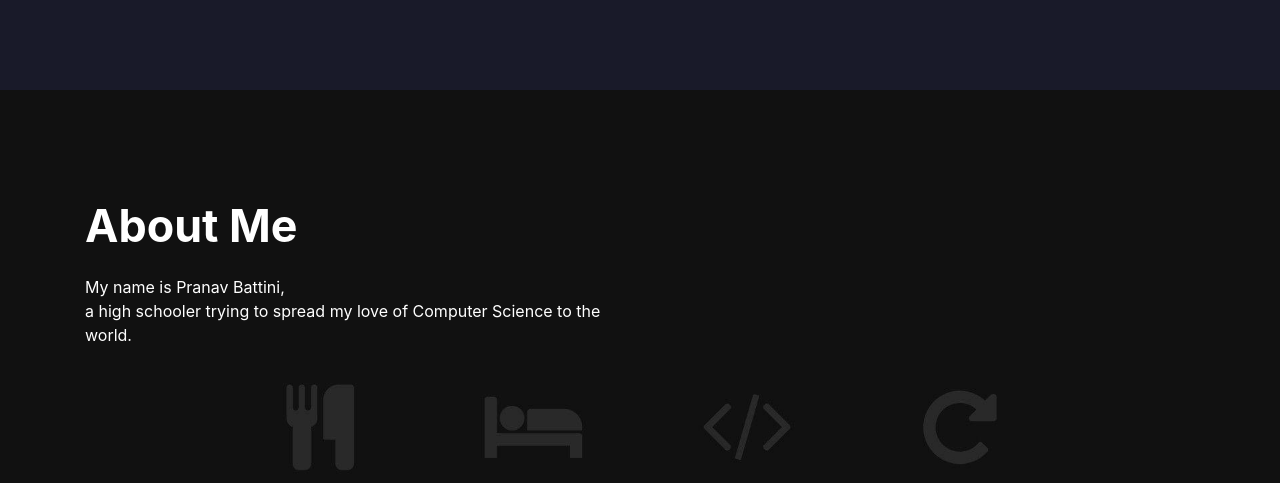
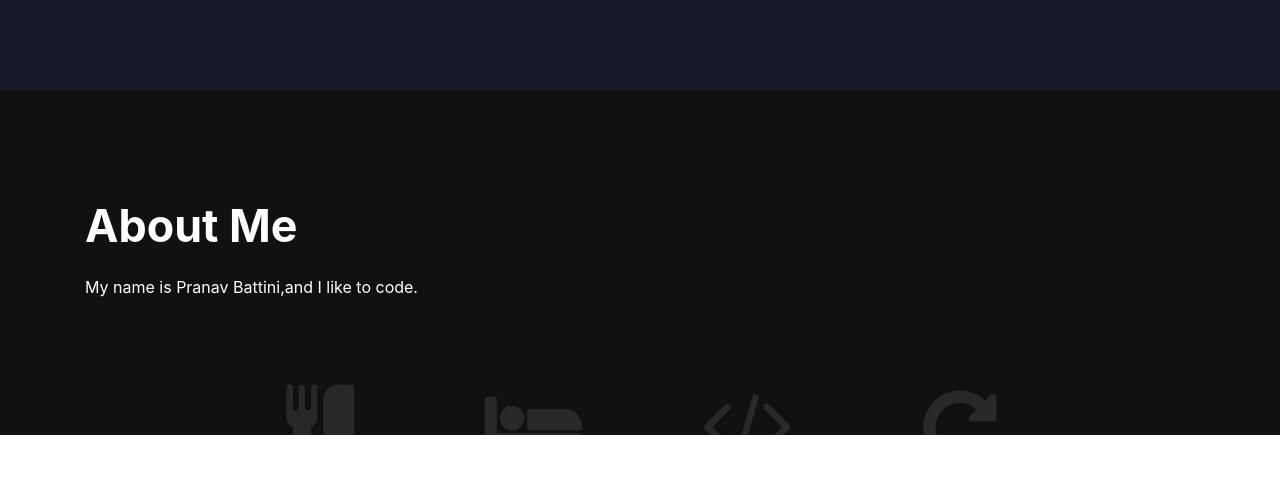
Before and after one commit to MouseTrap42/CodeX, a plain HTML site: page index.html in a window 1280 px wide. Shown: the part 2152-2635 px from the top of the page. After the commit the page ends 2587 px from the top, so only its background shows below. Drawn offline with Linux system fonts and the light colour scheme.

Commit message:
Update index.html

```diff
--- a/index.html
+++ b/index.html
@@ -101,8 +101,8 @@
                 <div class="col-md-6 text-white">
                     <h2 class="font-weight-bold">About Me</h2>
                     <p class="my-4">
-                        My name is Pranav Battini,
-                        <br> a high schooler trying to spread my love of Computer Science to the world.
+                        My name is Pranav Battini,and I like to code.
+
                     </p>
                 </div>
             </div>
```
